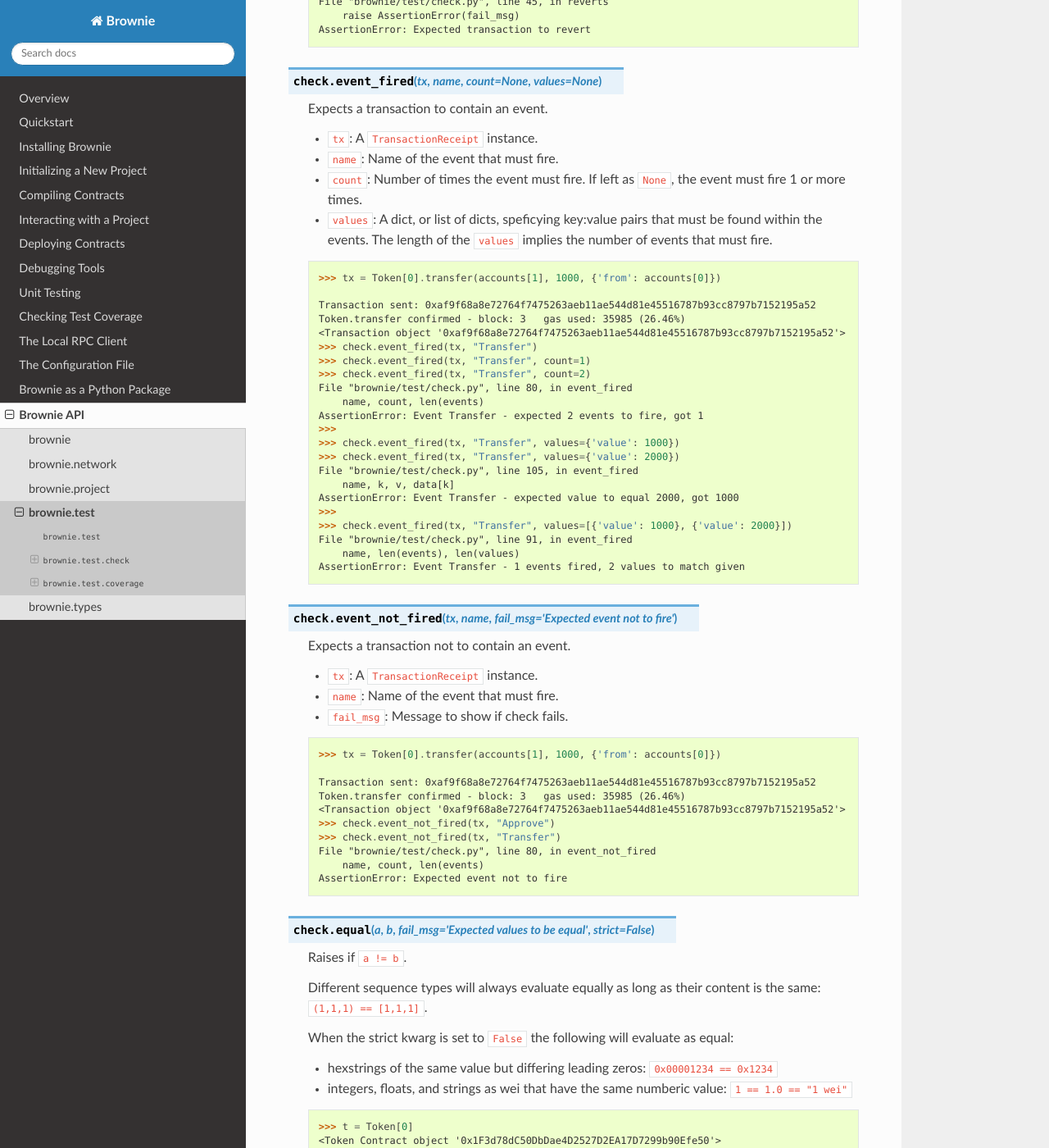
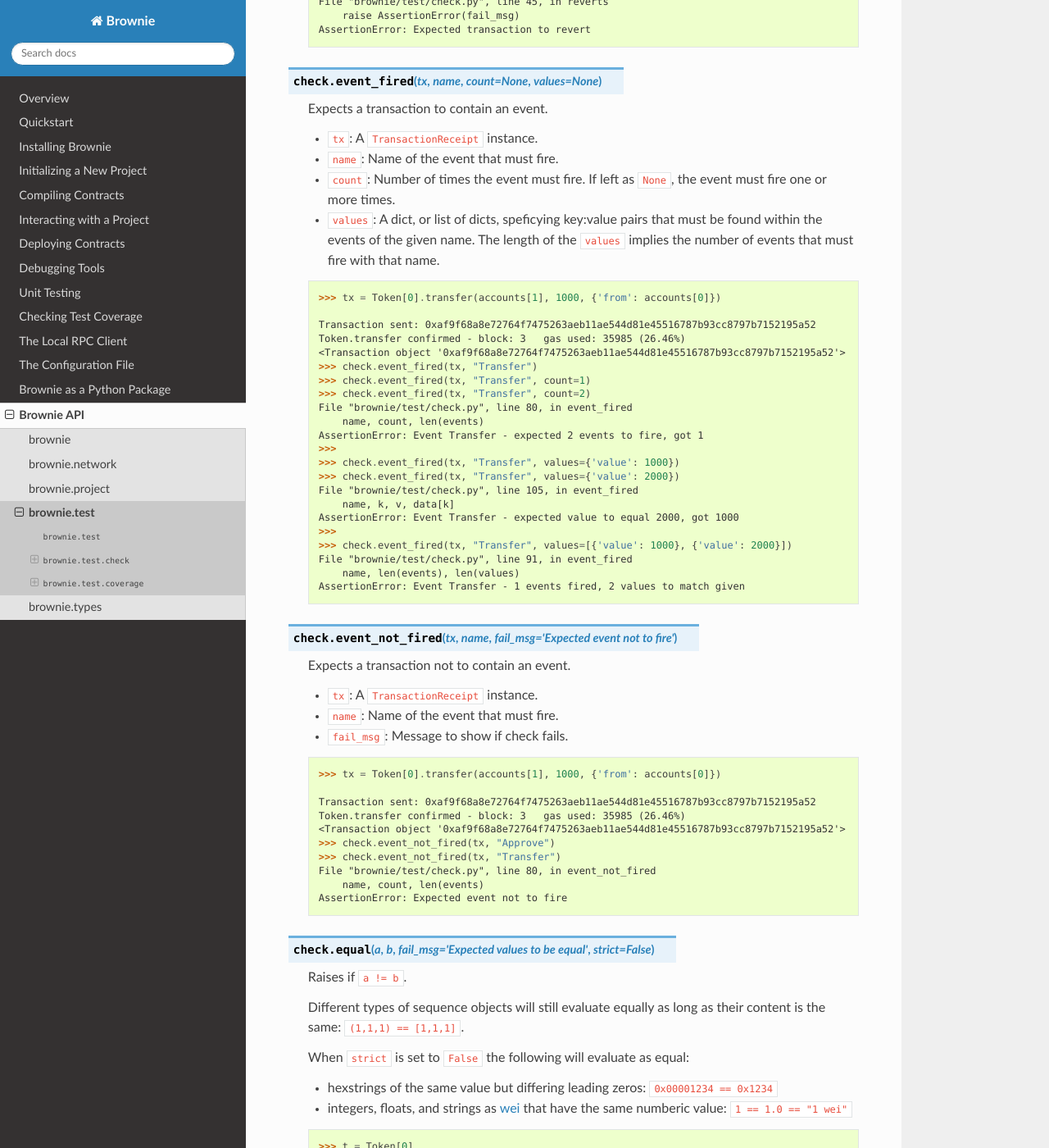
Before and after one commit to eth-brownie/brownie, a Sphinx documentation site: the page built from docs/api-test.rst, in a window 1280 px wide and 1400 px high, scrolled down 1816 px. Shown: the whole window at 82% size. Built offline with Sphinx 7.4.7 and the Read the Docs theme 2.0.0, drawn with Linux system fonts in a browser that asks for light colours.

Commit message:
check.event_fired

```diff
--- a/docs/api-test.rst
+++ b/docs/api-test.rst
@@ -105,8 +105,8 @@ Module Methods
 
     * ``tx``: A ``TransactionReceipt`` instance.
     * ``name``: Name of the event that must fire.
-    * ``count``: Number of times the event must fire. If left as ``None``, the event must fire 1 or more times.
-    * ``values``: A dict, or list of dicts, speficying key:value pairs that must be found within the events. The length of the ``values`` implies the number of events that must fire.
+    * ``count``: Number of times the event must fire. If left as ``None``, the event must fire one or more times.
+    * ``values``: A dict, or list of dicts, speficying key:value pairs that must be found within the events of the given name. The length of the ``values`` implies the number of events that must fire with that name.
 
     .. code-block:: python
 
@@ -158,12 +158,12 @@ Module Methods
 
     Raises if ``a != b``.
 
-    Different sequence types will always evaluate equally as long as their content is the same: ``(1,1,1) == [1,1,1]``.
+    Different types of sequence objects will still evaluate equally as long as their content is the same: ``(1,1,1) == [1,1,1]``.
 
-    When the strict kwarg is set to ``False`` the following will evaluate as equal:
+    When ``strict`` is set to ``False`` the following will evaluate as equal:
 
     * hexstrings of the same value but differing leading zeros: ``0x00001234 == 0x1234``
-    * integers, floats, and strings as wei that have the same numberic value: ``1 == 1.0 == "1 wei"``
+    * integers, floats, and strings as :ref:`wei <wei>` that have the same numberic value: ``1 == 1.0 == "1 wei"``
 
     .. code-block:: python
 
```
Also changed, not shown: 1 other file.
